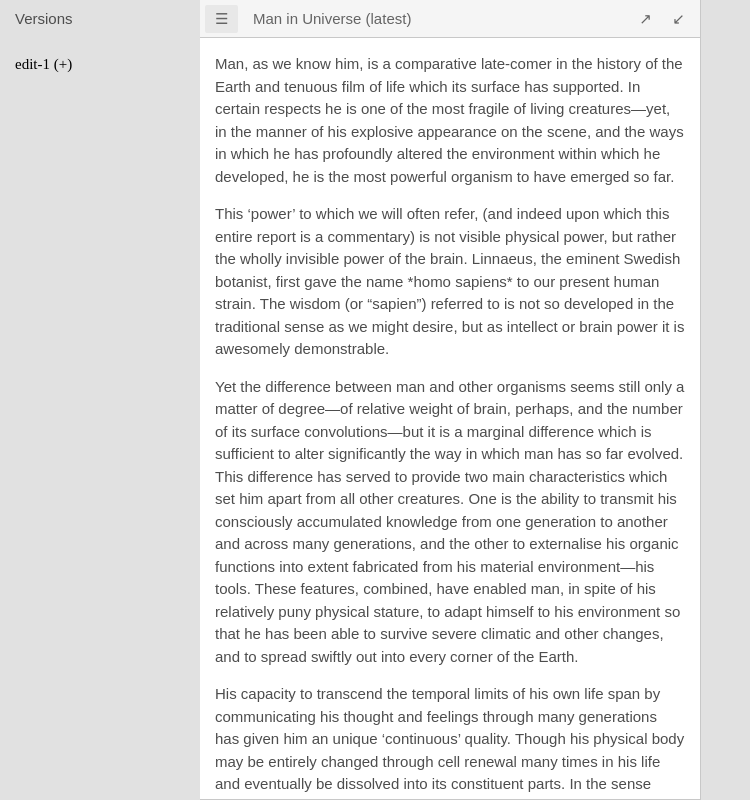
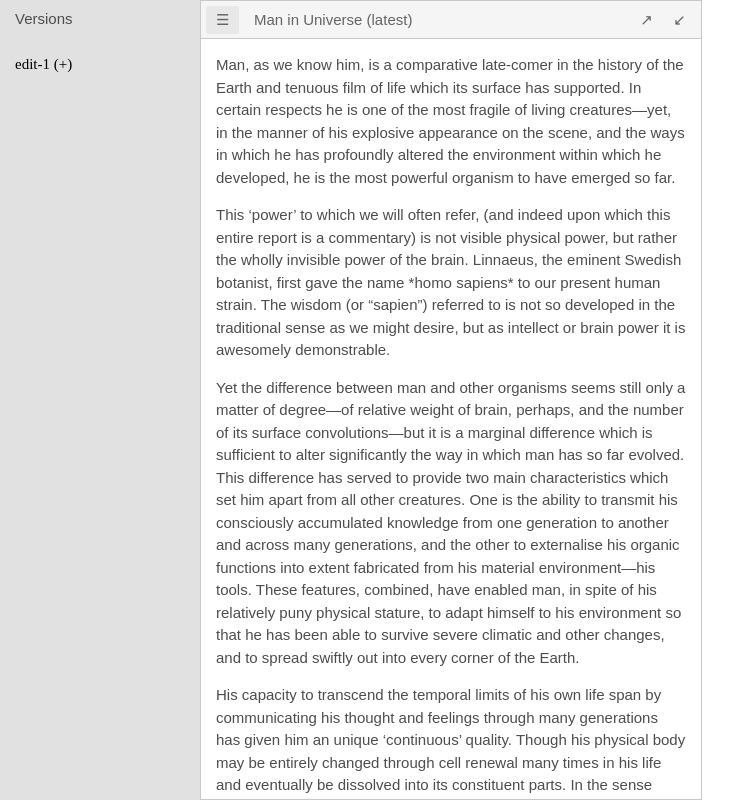
Before and after one commit to mattneary/TOM, a React app: page / in a window 1280 px wide. Shown: the whole page, without its empty margins (0-750 px from the left). Built offline with nearby package versions, Linux system fonts and the light colour scheme; the HTML template or start-up script is replaced by a standard one.

Commit message:
adjust styles

```diff
--- a/src/index.tsx
+++ b/src/index.tsx
@@ -491,6 +491,7 @@ export function Tom({
 }) {
   const model = models.lookup[modelKey]
   if (immutable) {
+    // TODO: this glitches for delete patch viewer because deletes pass data in sort of reversed
     const parentKey = models.order[models.order.indexOf(modelKey) - 1]
     const foreignLinks = model.content.links.links.filter(x => _.get(x, 'dest.basis.blocks.id') !== parentKey)
     return (
@@ -520,7 +521,7 @@ export function Tom({
               console.log(articleRect, leafRect)
               note.classList.add('note')
               note.style.position = 'absolute'
-              note.style.left = `${articleRect.left + articleRect.width + 5}px`
+              note.style.left = `${articleRect.left + articleRect.width + 10}px`
               note.style.top = `${leafRect.top}px`
 
               const banner = document.createElement('div')
--- a/src/main.scss
+++ b/src/main.scss
@@ -1,7 +1,7 @@
 body {
   margin: 0;
   font-size: 15px;
-  background: #e1e1e1;
+  background: white;
 }
 .pages {
   display: flex;
@@ -9,12 +9,12 @@ body {
 }
 .page {
   max-width: 500px;
-  border-right: 1px solid #c8c8c8;
-  border-bottom: 1px solid #c8c8c8;
+  border: 1px solid #c8c8c8;
   display: flex;
   flex-direction: column;
-  background: white;
+  background: #e1e1e1;
   article {
+    background: white;
     flex: 1;
     overflow: scroll;
   }
@@ -63,7 +63,7 @@ article p {
   white-space: pre-wrap;
 }
 .page.add article {
-  color: #0000c8;
+  color: #4f9ef8;
 }
 .page.delete article {
   color: #c8c8c8;
@@ -73,6 +73,7 @@ article p {
 }
 
 .versions {
+  background: #e1e1e1;
   width: 200px;
   display: flex;
   flex-direction: column;
```
